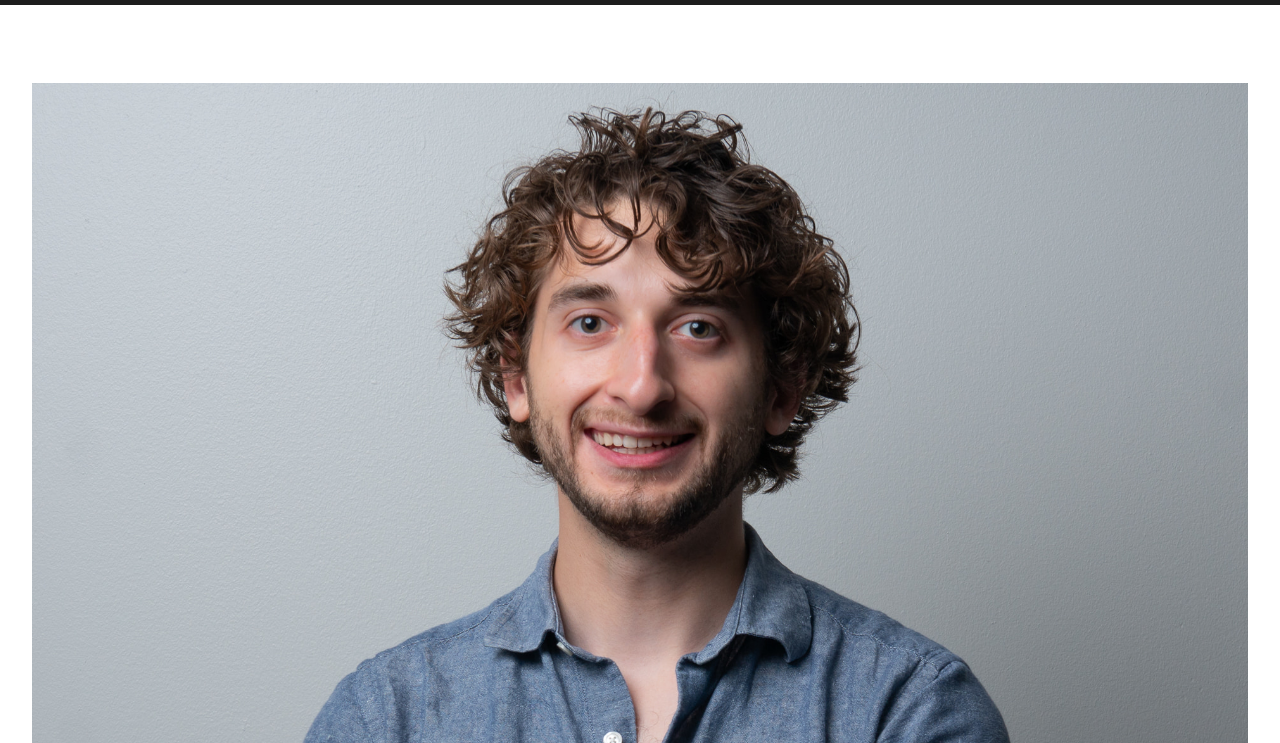
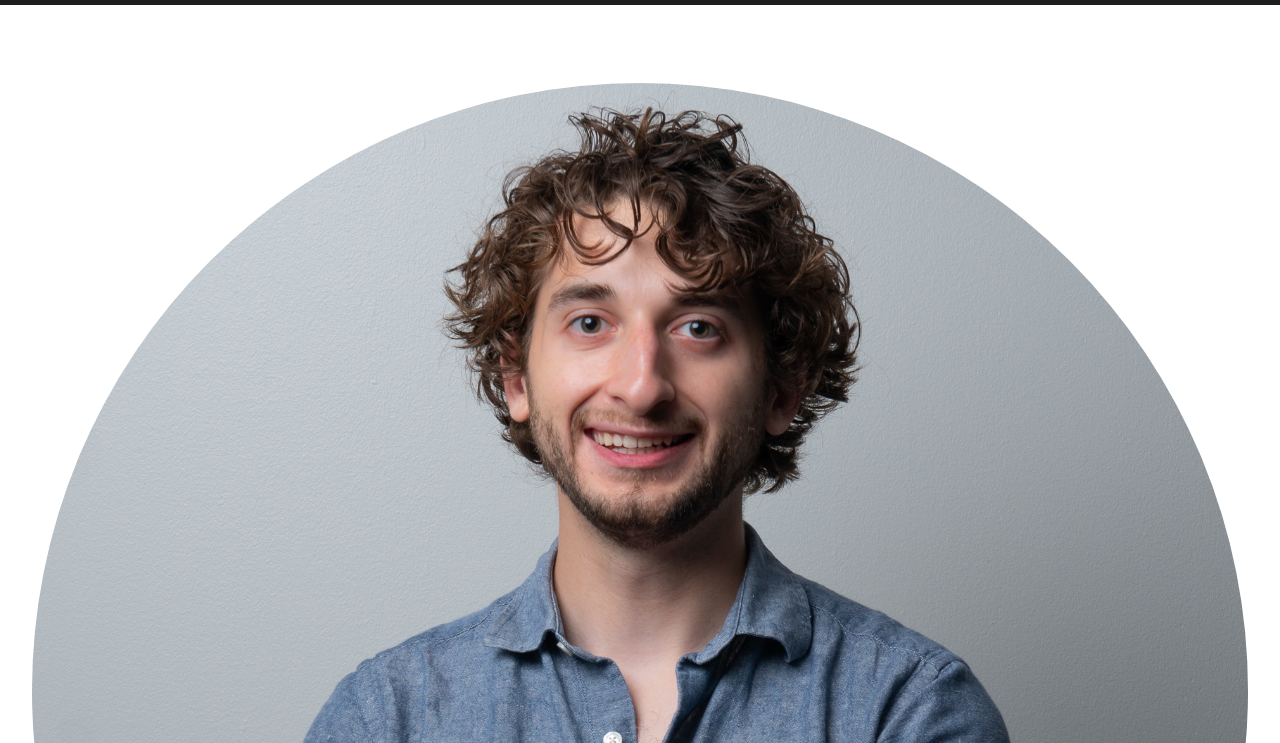
Before and after one commit to jerols4/Portfolio, a plain HTML site: page index.html in a window 1280 px wide. Shown: the part 57-800 px from the top of the page. Drawn offline with nearby package versions, Linux system fonts and the light colour scheme.

Commit message:
pic resize

```diff
--- a/index.html
+++ b/index.html
@@ -48,7 +48,7 @@
 
     <!-- Body -->
     <div class="jumbotron">
-      <img class="img-fluid py-3 d-block mx-auto" src="profile.jpg" alt="">
+      <img class="img-fluid py-3 d-block mx-auto" src="profile.jpg" alt="" style="border-radius: 50%;">
       <h1 class="display-4">Hello there, I'm Jeremy.</h1>
       <p>I'm currently a TECDP Lead Analyst at Cigna</p>
       <p>If you are interested in working on any projects, <a href="contact.html">let me know</a>!</p>
```
